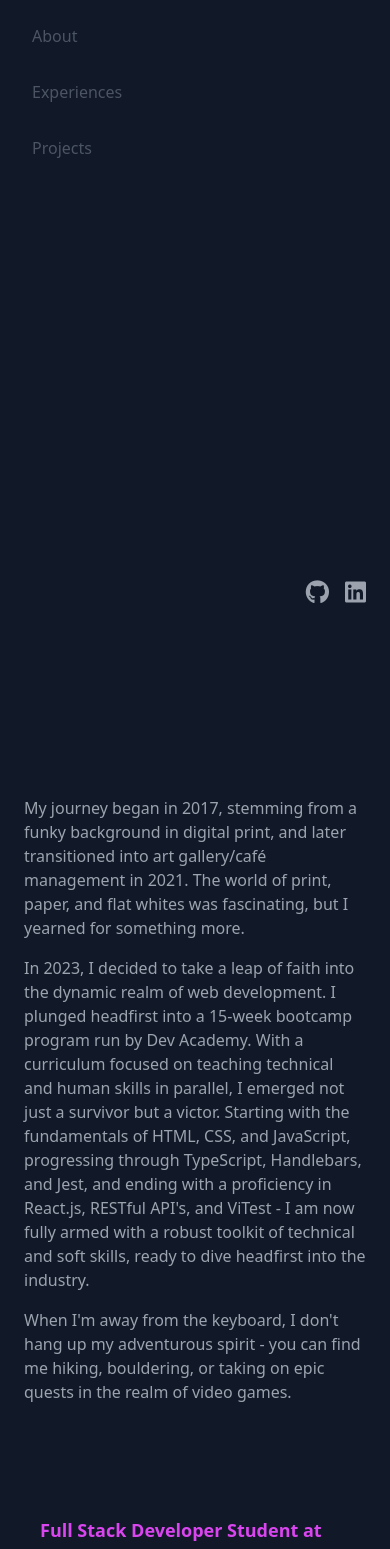
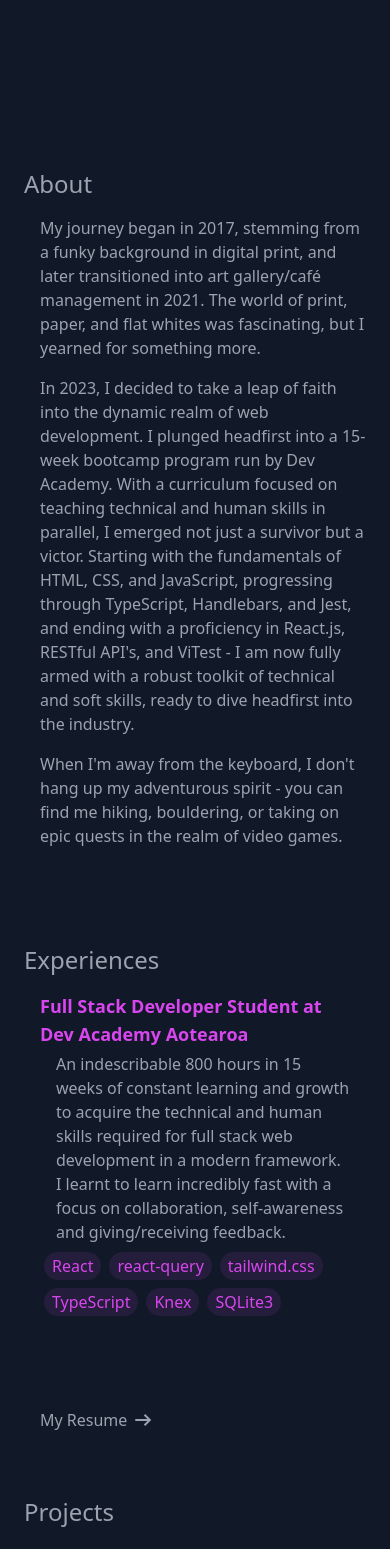
Before and after one commit to andrew-trotter/portfolio, a React (Vite) app: page / in a window 390 px wide. Shown: the part 360-1909 px from the top of the page. Built offline with nearby package versions, Linux system fonts and the light colour scheme.

Commit message:
style: added hidden nav and titles on small view

```diff
--- a/src/Components/About.tsx
+++ b/src/Components/About.tsx
@@ -1,9 +1,12 @@
 function About() {
   return(
     <div id="about" className="text-gray-400 font-sans mb-24">
-      <p className="mb-4">My journey began in 2017, stemming from a funky background in digital print, and later transitioned into art gallery/café management in 2021. The world of print, paper, and flat whites was fascinating, but I yearned for something more.</p>
-      <p className="mb-4">In 2023, I decided to take a leap of faith into the dynamic realm of web development. I plunged headfirst into a 15-week bootcamp program run by Dev Academy. With a curriculum focused on teaching technical and human skills in parallel, I emerged not just a survivor but a victor. Starting with the fundamentals of HTML, CSS, and JavaScript, progressing through TypeScript, Handlebars, and Jest, and ending with a proficiency in React.js, RESTful API&apos;s, and ViTest - I am now fully armed with a robust toolkit of technical and soft skills, ready to dive headfirst into the industry.</p>
-      <p className="mb-4">When I&apos;m away from the keyboard, I don&apos;t hang up my adventurous spirit - you can find me hiking, bouldering, or taking on epic quests in the realm of video games.</p>
+      <h1 className="lg:hidden text-2xl mb-4">About</h1>
+      <div className="ml-4 lg:ml-0">
+        <p className="mb-4">My journey began in 2017, stemming from a funky background in digital print, and later transitioned into art gallery/café management in 2021. The world of print, paper, and flat whites was fascinating, but I yearned for something more.</p>
+        <p className="mb-4">In 2023, I decided to take a leap of faith into the dynamic realm of web development. I plunged headfirst into a 15-week bootcamp program run by Dev Academy. With a curriculum focused on teaching technical and human skills in parallel, I emerged not just a survivor but a victor. Starting with the fundamentals of HTML, CSS, and JavaScript, progressing through TypeScript, Handlebars, and Jest, and ending with a proficiency in React.js, RESTful API&apos;s, and ViTest - I am now fully armed with a robust toolkit of technical and soft skills, ready to dive headfirst into the industry.</p>
+        <p className="mb-4">When I&apos;m away from the keyboard, I don&apos;t hang up my adventurous spirit - you can find me hiking, bouldering, or taking on epic quests in the realm of video games.</p>
+      </div>
     </div>
   )
 }
--- a/src/Components/ExperienceItem.tsx
+++ b/src/Components/ExperienceItem.tsx
@@ -11,7 +11,7 @@ function ExperienceItem(props: Props) {
   return (
     // TODO: added frosted glass background on hover
         // TODO: add start and end date
-    <li className=" my-12 ">
+    <li className=" mb-12 ">
       <div className="flex gap-4 p-4 rounded-lg hover:bg-slate-500 hover:bg-opacity-10 hover:shadow-2xl duration-300 ease-in-out">
         <div>
           <h4 className="text-lg font-bold text-fuchsia-500">{experience.name}</h4>
--- a/src/Components/ExperiencePage.tsx
+++ b/src/Components/ExperiencePage.tsx
@@ -9,8 +9,9 @@ function ExperiencePage() {
   // TODO: replace PDF with updated portfolio link after deployment
   // TODO: add start date and end date
   return (
-    <div>
-      <ul id="experiences" className="my-14">
+    <div className='text-gray-400 font-sans mb-12'>
+      <h1 className="lg:hidden text-2xl">Experiences</h1>
+      <ul id="experiences" className="mb-14">
         {data.map((experience: Experience) => (
           <ExperienceItem key={experience.id} experience={experience} />
         ))}
@@ -20,7 +21,7 @@ function ExperiencePage() {
         href={resume}
         target="_blank"
         rel="noopener noreferrer"
-        className="flex group p-4 justify-start "
+        className="flex group p-4 w-fit justify-start "
       >
         <p className="group-hover:text-fuchsia-500 group-hover:ease-in-out duration-300 text-gray-400 ">
           My Resume
--- a/src/Components/Header.tsx
+++ b/src/Components/Header.tsx
@@ -3,7 +3,7 @@ import Nav from "./Nav"
 
 function Header() {
   return(
-    <div className="flex flex-col h-screen">
+    <div className="flex flex-col lg:h-screen">
       <div className="align">
         <hgroup>
           <h1 className="text-5xl mb-2 font-bold">Andrew Trotter</h1>
--- a/src/Components/Nav.tsx
+++ b/src/Components/Nav.tsx
@@ -27,7 +27,7 @@ function Nav() {
   }, [path])
 
   return (
-    <nav className="my-16 text-gray-600">
+    <nav className="hidden lg:flex my-16 text-gray-600">
       <ul className="flex flex-col gap-4">
         {navigation.map((navItem) => {
           return (
--- a/src/Components/Projects.tsx
+++ b/src/Components/Projects.tsx
@@ -5,9 +5,14 @@ import { Project } from '../../public/models/project'
 function Projects() {
   const data = projects
   return (
-    <ul id="projects" className="my-24">
-      {data.map((project: Project) => <ProjectItem key={project.id} project={project}/>)}
-    </ul>
+
+    <div className='text-gray-400 font-sans'>
+            <h1 className="lg:hidden text-2xl">Projects</h1>
+
+      <ul id="projects" className="mb-24">
+        {data.map((project: Project) => <ProjectItem key={project.id} project={project}/>)}
+      </ul>
+    </div>
   )
 }
 
```
